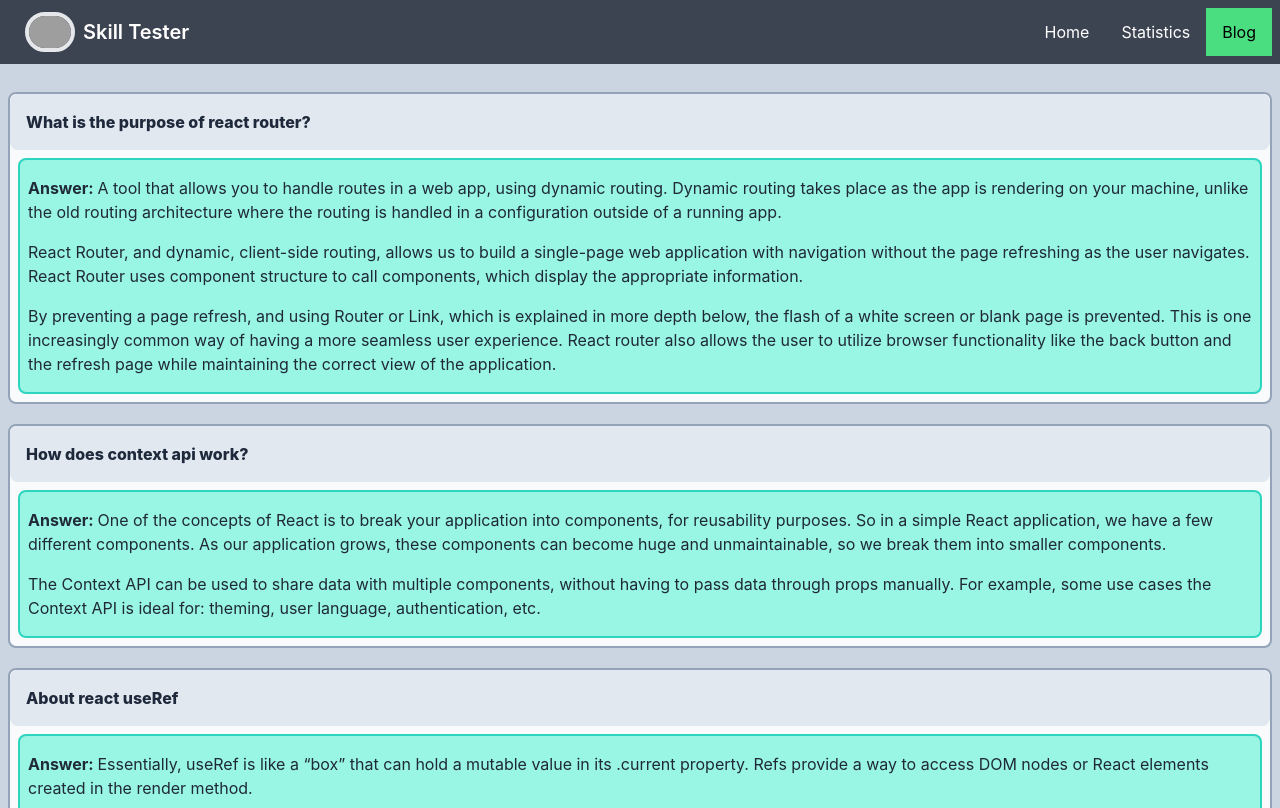
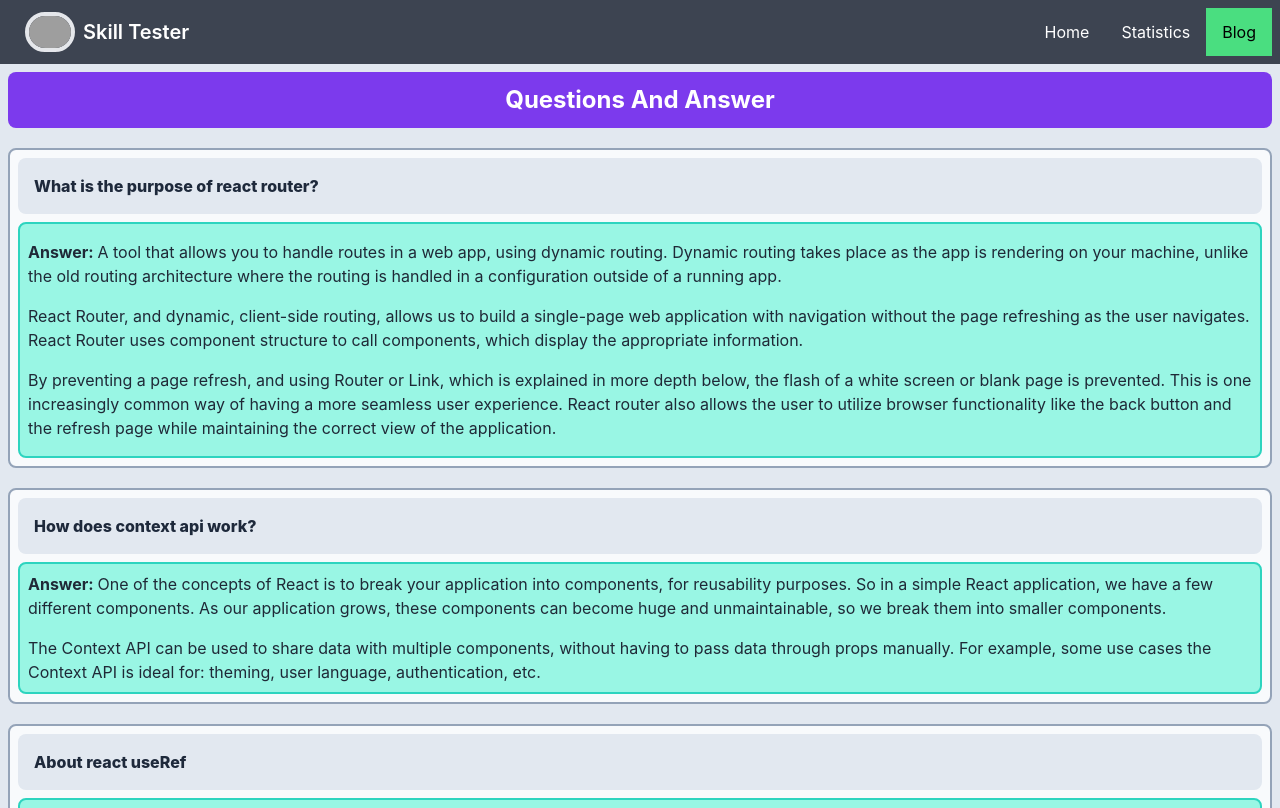
Before and after one commit to HazratAli-pixel/skill-tester, a React (Create React App) app: page /blog in a window 1280 px wide. Shown: the top 808 px of the page. Built offline with nearby package versions, Linux system fonts and the light colour scheme; grey boxes are pictures that could not be loaded.

Commit message:
final Commit

```diff
--- a/src/components/Blog/Blog.js
+++ b/src/components/Blog/Blog.js
@@ -3,9 +3,12 @@ import React from 'react';
 const Blog = () => {
     return (
         <div className='container mx-auto'>
-            <div className='bg-slate-300 rounded-3 m-0 p-2'>
+            <div className='bg-slate-200 rounded-3 m-0 p-2'>
+                <h1 className='text-2xl font-bold p-3 bg-violet-600 rounded-lg text-white'>Questions And Answer</h1>
                 <div className='w-full mt-5 rounded-lg bg-slate-50 border-2 border-slate-400'>
+                    <div className='pl-2 pr-2 pt-2'>
                     <p className="bg-slate-200 p-4 rounded-lg font-extrabold text-slate-800 text-start" >What is the purpose of react router?</p>
+                    </div>
                     <div className='rounded-lg bg-teal-200 border-2 border-teal-400 m-2 p-2'>
                         <p className='text-start py-2'><strong>Answer: </strong>A tool that allows you to handle routes in a web app, using dynamic routing. Dynamic routing takes place as the app is rendering on your machine, unlike the old routing architecture where the routing is handled in a configuration outside of a running app. </p>
                         <p className='text-start py-2'>React Router, and dynamic, client-side routing, allows us to build a single-page web application with navigation without the page refreshing as the user navigates. React Router uses component structure to call components, which display the appropriate information.</p>
@@ -13,14 +16,18 @@ const Blog = () => {
                     </div>
                 </div>
                 <div className='w-full mt-5 rounded-lg bg-slate-50 border-2 border-slate-400'>
-                    <p className="bg-slate-200 p-4 rounded-lg font-extrabold text-slate-800 text-start" >How does context api work?</p>
-                    <div className='rounded-lg bg-teal-200 border-2 border-teal-400 m-2 p-2'>
+                    <div className='pl-2 pr-2 pt-2'>
+                        <p className="bg-slate-200 p-4 rounded-lg font-extrabold text-slate-800 text-start" >How does context api work?</p>
+                    </div>
+                    <div className='rounded-lg bg-teal-200 border-2 border-teal-400 m-2 px-2'>
                         <p className='text-start py-2'><strong>Answer: </strong>One of the concepts of React is to break your application into components, for reusability purposes. So in a simple React application, we have a few different components. As our application grows, these components can become huge and unmaintainable, so we break them into smaller components.</p>
                         <p className='text-start py-2'>The Context API can be used to share data with multiple components, without having to pass data through props manually. For example, some use cases the Context API is ideal for: theming, user language, authentication, etc.</p>
                     </div>
                 </div>
                 <div className='w-full mt-5 rounded-lg bg-slate-50 border-2 border-slate-400'>
-                    <p className="bg-slate-200 p-4 rounded-lg font-extrabold text-slate-800 text-start" >About react useRef</p>
+                    <div className='pl-2 pr-2 pt-2'>
+                        <p className="bg-slate-200 p-4 rounded-lg font-extrabold text-slate-800 text-start" >About react useRef</p>
+                    </div>
                     <div className='rounded-lg bg-teal-200 border-2 border-teal-400 m-2 p-2'>
                         <p className='text-start py-2'><strong>Answer: </strong>Essentially, useRef is like a “box” that can hold a mutable value in its .current property. Refs provide a way to access DOM nodes or React elements created in the render method.</p>
                         <p className='text-start py-2'>In the typical React dataflow, props are the only way that parent components interact with their children. To modify a child, you re-render it with new props. However, there are a few cases where you need to imperatively modify a child outside of the typical dataflow. The child to be modified could be an instance of a React component, or it could be a DOM element. For both of these cases, React provides an escape hatch.</p>
--- a/src/components/ChartLayout/ChartLayout.js
+++ b/src/components/ChartLayout/ChartLayout.js
@@ -12,7 +12,7 @@ const ChartLayout = () => {
             <div className='grid grid-cols-1 sm:grid-cols-1 md:grid-cols-2 lg:grid-cols-2 xl:grid-cols-2 bg-slate-200 p-2'>
                 <div className='overflow-scroll bg-emerald-300 p-2'>
                     <div>
-                        <h1 className='text-3xl font-bold'>Quiz topic name and total questions</h1>
+                        <h1 className='text-2xl font-bold p-3 bg-violet-600 rounded-lg text-white'>Quiz topic name and total questions</h1>
                     </div>
                     <div>
                     <Chart chartData={chartData.data}></Chart>
@@ -20,11 +20,11 @@ const ChartLayout = () => {
                 </div>
                 <div className='overflow-scroll bg-emerald-300 p-2'>
                     <div>
-                        <h1 className='text-3xl font-bold'>Mark Chart (Quiz Result)</h1>
+                        <h1 className='text-2xl font-bold p-3 bg-violet-600 rounded-lg text-white'>Mark Chart (Quiz Result)</h1>
                     </div>
                     <div>
                     {
-                            rightmarkdata && wrongmarkdata? <MarkChart chartData={chartData.data}></MarkChart>:""
+                            rightmarkdata && wrongmarkdata? <MarkChart chartData={chartData.data}></MarkChart>:<p className='p-4 bg-red-300 rounded-lg my-2 font-bold'>For Quiz Result Chart you need to practice first</p>
                     }
                     </div>
                 </div>
--- a/src/components/MarkChart/MarkChart.js
+++ b/src/components/MarkChart/MarkChart.js
@@ -80,7 +80,7 @@ const MarkChart = ({chartData}) => {
                 <Legend />
                 <Bar dataKey="right" stackId="a" fill="#413ea0" />
                 <Bar dataKey="totalquiz" stackId="b" fill="#00000" />
-                <Bar dataKey="wrong" stackId="c" fill="#ffc658" />
+                <Bar dataKey="wrong" stackId="c" fill="#f5429e" />
             </BarChart>
         </div>
     );
--- a/src/components/Slider/Slider.js
+++ b/src/components/Slider/Slider.js
@@ -3,7 +3,7 @@ import React from 'react';
 const Slider = () => {
     return (
         <div className='container mx-auto'>
-            <div className='flex justify-between flex-col md:flex-row lg:flex-row xl:flex-row bg-slate-400 p-2'>
+            <div className='flex justify-between flex-col md:flex-row lg:flex-row xl:flex-row bg-slate-200 p-2'>
                 <div className="carousel rounded-lg w-ful md:w-2/4 lg:w-2/4 xl:w-2/4 sm:w-full">
                     <div id="slide1" className="carousel-item relative w-full">
                         <img src="assets/p2.jpg" className="w-full" />
```
